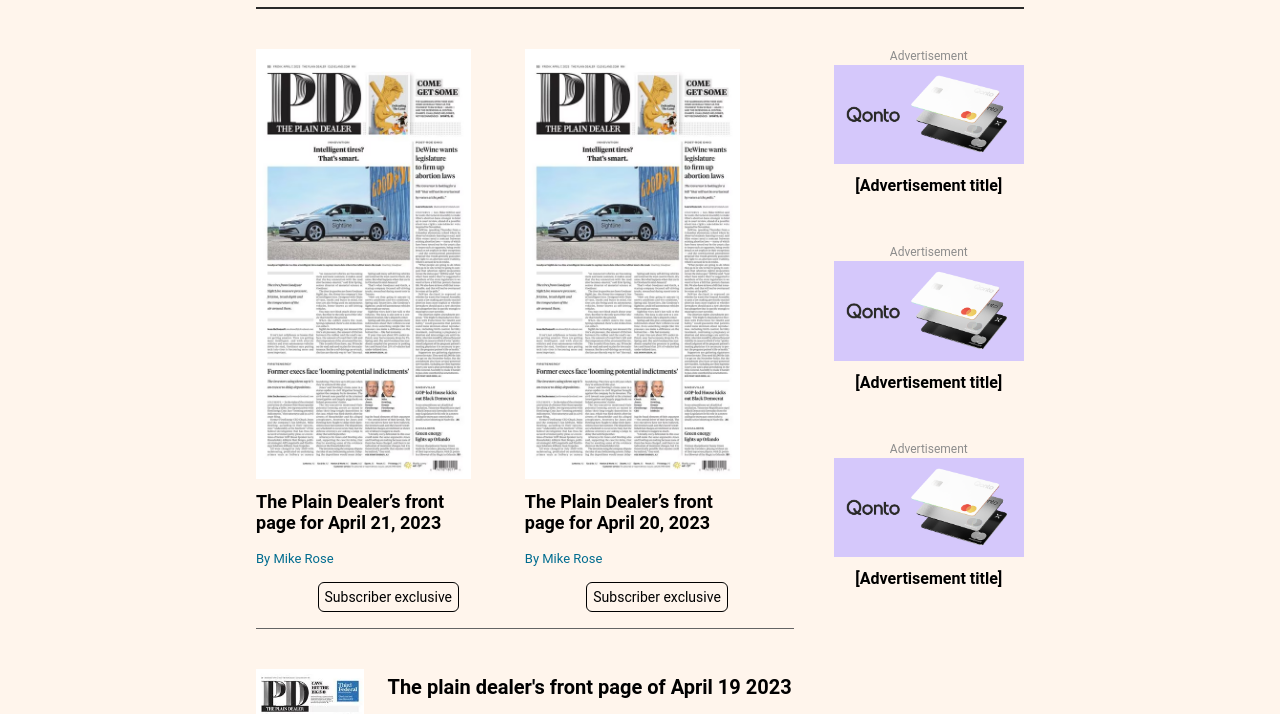
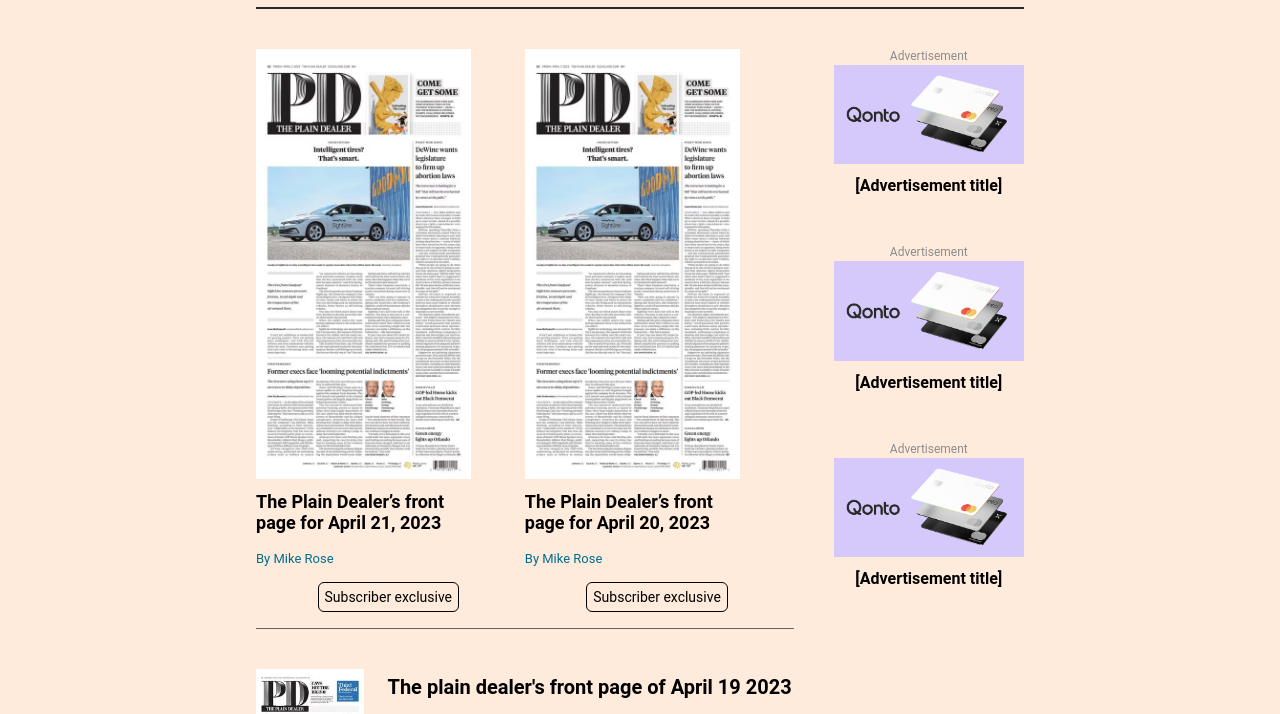
Before and after one commit to ShockRavager/SRCleveland, a plain HTML site: page index.html in a window 1280 px wide. Shown: the part 376-1090 px from the top of the page. Drawn offline with Linux system fonts and the light colour scheme.

Commit message:
Update index.html

```diff
--- a/index.html
+++ b/index.html
@@ -157,7 +157,7 @@
         </div>
     </div>
 </div>
-<div class="Page" id="ID_Page" style="background-color: #fff5ec">
+<div class="Page" id="ID_Page" style="background-color: #ffebdb">
     <div class="PageGrid" id="ID_PageGrid">
         <div class="PGLeftCorner" id="ID_PGLeftCorner"></div>
         <div class="PGCentralCorner" id="ID_PGCentralCorner">
```
